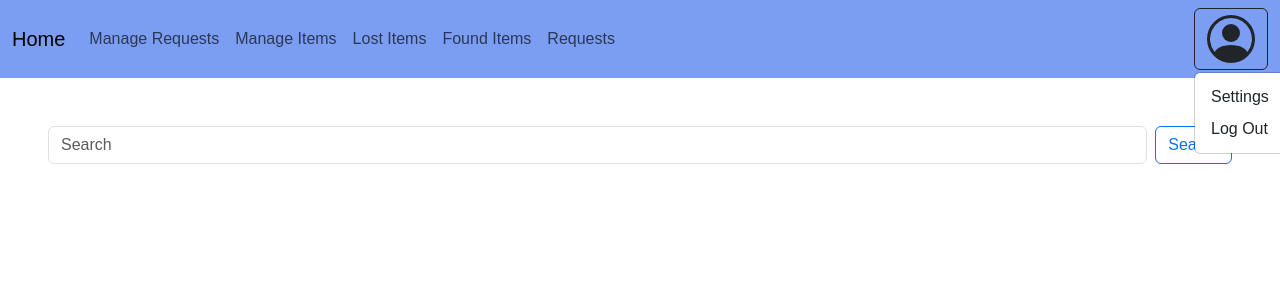
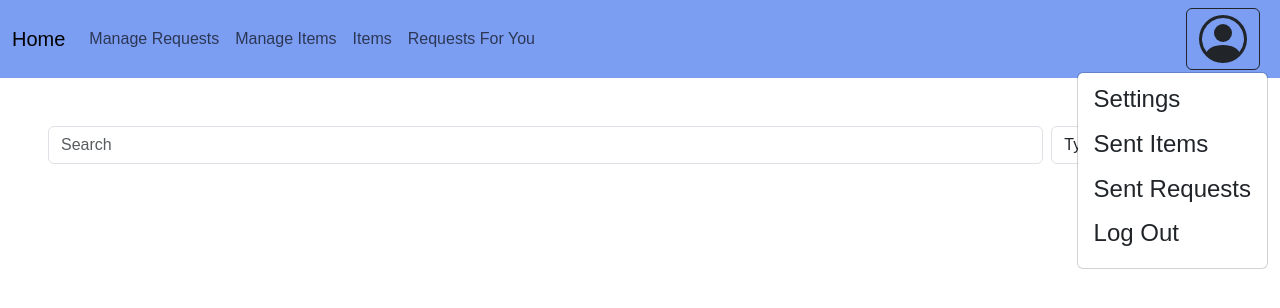
Before and after one commit to ritumaiti2009/CAC_Proj, a Flask app: page /requests in a window 1280 px wide, after a click that opens the changed part; the page is wider, and only the part inside the window is pictured. Shown: the top 308 px of that part. Run offline with Flask 3, Linux system fonts and the light colour scheme; the visitor is signed in with stand-in values (Sample User, id 1); data that the repository does not hold is empty; some web fonts are replaced.

Commit message:
Update self-format and searching

```diff
--- a/app.py
+++ b/app.py
@@ -151,14 +151,14 @@ def submit():
             """,
             (user_id, email, name, title, description, filepath, status),
         )
-        return alert("Report successfully submitted!", "/")
+        return alert("Report successfully submitted! (Must wait for approval)", "/")
     except:
         return alert("Unable to upload: Check inputs", "/", 400)
 
 
-# Handles displaying lost items
-@app.route("/lost", methods=["GET", "POST"])
-def lost():
+# Handles displaying items
+@app.route("/items", methods=["GET", "POST"])
+def items():
     # Default query
     query = """
             SELECT
@@ -168,80 +168,53 @@ def lost():
             items.image_path AS image_path,
             datetime(items.date_reported, 'localtime') AS date_reported,
             items.user_id AS poster_user_id,
+            items.status AS status,
             requests.user_id AS requester_user_id
             FROM items
             LEFT JOIN requests
             ON items.id = requests.item_id
-            WHERE items.status = 'lost' AND items.approved = true
+            WHERE items.approved = true
             """
+
+    params = []
+
+    # Check if is checking user's specific items
+    if request.args.get("user_specific") == "true":
+        query += " AND items.user_id = ?"
+        params.append(session.get("user_id"))
 
     # Search up specific posts
     if request.method == "POST":
         # Get keyword for querying
         keyword = request.form["keyword"]
+        status = request.form.get("status") or "o"
 
         try:
+            # Add search request to params
+            for i in range(2):
+                params.append(f"%{keyword}%")
+            params.append(f"%{status}%")
+
             items_list = run_sql(
                 f"""
                     {query}
-                      AND (items.title LIKE ? OR items.description LIKE ?)
+                      AND (items.title LIKE ? OR items.description LIKE ?) AND items.status LIKE ?
                       ORDER BY items.date_reported DESC
                       """,
-                (f"%{keyword}%", f"%{keyword}%"),
+                (params),
             )
         except:
             return alert("Failed to fetch items", "/", 500)
     else:
         try:
-            items_list = run_sql(f"{query} ORDER BY items.date_reported DESC")
+            if request.args.get("user_specific") == 'true':
+                items_list = run_sql(f"{query} ORDER BY items.date_reported DESC", (params))
+            else:
+                items_list = run_sql(f"{query} ORDER BY items.date_reported DESC")
         except:
             return alert("Failed to fetch items", "/", 500)
 
-    return render_template("items.html", item_type="Lost Items", items=items_list)
-
-
-# Handles displaying found items
-@app.route("/found", methods=["GET", "POST"])
-def found():
-    # Default query
-    query = """
-                SELECT
-                items.id AS id,
-                items.title AS title,
-                items.description AS description,
-                items.image_path AS image_path,
-                datetime(items.date_reported, 'localtime') AS date_reported,
-                items.user_id AS poster_user_id,
-                requests.user_id AS requester_user_id
-                FROM items
-                LEFT JOIN requests
-                ON items.id = requests.item_id
-                WHERE items.status = 'found' AND items.approved = true
-                """
-
-    # Search up specific posts
-    if request.method == "POST":
-        # Get keyword for querying
-        keyword = request.form["keyword"]
-
-        try:
-            items_list = run_sql(
-                f"""
-                      {query}
-                      AND (items.title LIKE ? OR items.description LIKE ?)
-                      ORDER BY items.date_reported DESC
-                      """,
-                (f"%{keyword}%", f"%{keyword}%"),
-            )
-        except:
-            return alert("Failed to fetch items", "/", 500)
-    else:
-        try:
-            items_list = run_sql(f"{query} ORDER BY items.date_reported DESC")
-        except:
-            return alert("Failed to fetch items", "/", 500)
-
-    return render_template("items.html", item_type="Found Items", items=items_list)
+    return render_template("items.html", items=items_list)
 
 
 # Allows user to file for information
@@ -269,14 +242,14 @@ def request_item(id):
                 """,
                 (user_id, id, message, filepath),
             )
-            return alert("Request successfully submitted!", "/")
+            return alert("Request successfully submitted! (Must wait for approval)", "/")
         except:
             return alert("Unable to upload: Check inputs", 400, "/")
     # Request form
     return render_template("request.html", item_id=id)
 
 
-# Lists requests for user
+# Lists sent requests of a user
 @app.route("/requests", methods=["GET", "POST"])
 @login_required
 def requests():
@@ -310,7 +283,7 @@ def requests():
 
     tail_search_query = """
                 AND (requests.message LIKE ? OR
-                items.title LIKE ? OR items.description LIKE ?)
+                items.title LIKE ? OR items.description LIKE ?) AND items.status LIKE ?
                 """
 
     date_order_query = "ORDER BY requests.date_requested DESC"
@@ -319,6 +292,7 @@ def requests():
     if request.method == "POST":
         # Get keyword for querying
         keyword = request.form["keyword"]
+        status = request.form.get("status") or "o"
 
         try:
             # Get all approved requests with contact info
@@ -335,6 +309,7 @@ def requests():
                     f"%{keyword}%",
                     f"%{keyword}%",
                     f"%{keyword}%",
+                    f"%{status}%"
                 ),
             )
 
@@ -352,7 +327,8 @@ def requests():
                         f"%{keyword}%",
                         f"%{keyword}%",
                         f"%{keyword}%",
-                    ),
+                        f"%{status}%"
+                    )
                 )
             )
         except:
@@ -384,7 +360,84 @@ def requests():
         except:
             return alert("Failed to fetch requests", "/", 500)
 
-    return render_template("requests.html", requests=requests_list)
+    return render_template("requests.html", requests=requests_list, for_user=False)
+
+
+# Lists requests for user
+@app.route("/requests_for", methods=["GET", "POST"])
+@login_required
+def requests_for():
+    # Queries variables
+    header_query = """
+                SELECT
+                requests.id AS id,
+                items.title AS title,
+                items.status AS item_status,
+                requests.message AS message,
+                datetime(requests.date_requested, 'localtime') AS date_requested,
+                requests.image_path AS image_path,
+                requests.status AS request_status,
+                users.email AS email,
+                COALESCE(users.preferred_name,
+                CONCAT(users.first_name, ' ', users.last_name))
+                AS name
+                """
+
+    tail_query = """
+                FROM requests
+                INNER JOIN items ON requests.item_id = items.id
+                INNER JOIN users ON requests.user_id = users.id
+                WHERE items.user_id = ?
+                """
+
+    tail_search_query = """
+                AND (requests.message LIKE ? OR
+                items.title LIKE ? OR items.description LIKE ?)
+                AND items.status LIKE ?
+                """
+
+    date_order_query = "ORDER BY requests.date_requested DESC"
+
+    # Search up specific posts
+    if request.method == "POST":
+        # Get keyword for querying
+        keyword = request.form["keyword"]
+        status = request.form.get("status") or "o"
+
+        try:
+            # Get all approved requests with contact info
+            requests_list = run_sql(
+                f"""
+                      {header_query}
+                      {tail_query}
+                      {tail_search_query}
+                      {date_order_query}
+                      """,
+                (
+                    session.get("user_id"),
+                    f"%{keyword}%",
+                    f"%{keyword}%",
+                    f"%{keyword}%",
+                    f"%{status}%"
+                ),
+            )
+        except:
+            return alert("Failed to fetch requests", "/", 500)
+    else:
+        try:
+            # Get all approved requests with contact info
+            requests_list = run_sql(
+                f"""
+                      {header_query}
+                      {tail_query}
+                      {date_order_query}
+                      """,
+                (session.get("user_id"),),
+            )
+        except:
+            return alert("Failed to fetch requests", "/", 500)
+
+    return render_template("requests.html", requests=requests_list, for_user=True)
 
 
 # Handles management of posts for admin
@@ -403,17 +456,18 @@ def manage_items():
     if request.method == "POST":
         # Get keyword for querying
         keyword = request.form["keyword"]
+        status = request.form.get("status") or "o"
 
         try:
             items_list = run_sql(
                 f"""
                       {query}
-                      FROM items WHERE title LIKE ? OR description LIKE ?
+                      WHERE (title LIKE ? OR description LIKE ?) AND status LIKE ?
                       ORDER BY items.date_reported DESC
                       """,
-                (f"%{keyword}%", f"%{keyword}%"),
+                (f"%{keyword}%", f"%{keyword}%", f"%{status}%")
             )
-        except:
+        except Exception as e:
             return alert("Failed to fetch items", "/", 500)
     else:
         try:
@@ -433,7 +487,7 @@ def approve_item(id):
         run_sql("UPDATE items SET approved = true WHERE id = ?", (id,))
     except:
         return alert("Failed to update", "/manage_items", 500)
-    return alert("Successfully approved item!", "/login")
+    return alert("Successfully approved item!", "/manage_items")
 
 
 # Delete submission
@@ -483,16 +537,18 @@ def manage_requests():
     if request.method == "POST":
         # Get keyword for querying
         keyword = request.form["keyword"]
+        status = request.form.get("status") or "o"
 
         try:
             request_list = run_sql(
                 f"""
                     {query}
-                    WHERE requests.message LIKE ? OR
-                    items.title LIKE ? OR items.description LIKE ?
+                    WHERE (requests.message LIKE ? OR
+                    items.title LIKE ? OR items.description LIKE ?)
+                    AND items.status LIKE ?
                     ORDER BY requests.date_requested DESC
                     """,
-                (f"%{keyword}%", f"%{keyword}%", f"%{keyword}%"),
+                (f"%{keyword}%", f"%{keyword}%", f"%{keyword}%", f"%{status}%")
             )
         except:
             return alert("Failed to fetch requests", "/", 500)
@@ -508,7 +564,6 @@ def manage_requests():
 # Approve request
 @app.route("/approve_request/<int:id>", methods=["POST"])
 @login_required
-@admin_required
 def approve_request(id):
     try:
         run_sql("UPDATE requests SET status = 'approved' WHERE id = ?", (id,))
@@ -520,7 +575,6 @@ def approve_request(id):
 # Reject request
 @app.route("/reject_request/<int:id>", methods=["POST"])
 @login_required
-@admin_required
 def reject_request(id):
     try:
         run_sql("UPDATE requests SET status = 'rejected' WHERE id = ?", (id,))
--- a/static/style.css
+++ b/static/style.css
@@ -1,5 +1,5 @@
 .card {
-    width: 300px;
+    width: 340px;
 }
 
 .card-form {
@@ -9,6 +9,10 @@
 
 .navbar {
     background-color: rgb(123, 157, 242);
+}
+
+.status-box {
+    width: 20px;
 }
 
 body {
@@ -25,8 +29,21 @@ span {
     display: inline-block;
 }
 
-@media (min-width: 768px) {
+@media (max-width: 768px) {
     .card {
         width: 400px;
     }
 }
+
+@media (max-width: 420px) {
+    .card {
+        width: 300px;
+    }
+}
+
+@media (prefers-reduced-motion: reduce) {
+    * {
+        animation: none !important;
+        transition: none !important;
+    }
+}
--- a/templates/items.html
+++ b/templates/items.html
@@ -1,10 +1,13 @@
 {% extends "list_layout.html" %}
-{% block title %}item_type{% endblock %}
+{% block title %}Items{% endblock %}
 {% block card %}
     {% for item in items %}
         <div class="card m-2">
             <div class="card-body">
                 <ul class="list-group list-group-flush">
+                    <li class="list-group-item">
+                        <h5 class="card-header {% if item['status'] == 'lost' %} bg-warning {% else %} bg-info {% endif %}">{{ item["status"] }}</h5>
+                    </li>
                     {% if item["image_path"] %}
                         <li class="list-group-item">
                             <img class="card-img-top"
--- a/templates/layout.html
+++ b/templates/layout.html
@@ -41,10 +41,9 @@
                                 <a class="nav-link" href="/manage_requests">Manage Requests</a>
                                 <a class="nav-link" href="/manage_items">Manage Items</a>
                             {% endif %}
-                            <a class="nav-link" href="/lost">Lost Items</a>
-                            <a class="nav-link" href="/found">Found Items</a>
+                            <a class="nav-link" href="/items">Items</a>
                             {% if session.get("user") %}
-                                <a class="nav-link" href="/requests">Requests</a>
+                                <a class="nav-link" href="/requests_for">Requests For You</a>
                             {% else %}
                                 <a class="nav-link" href="/login">Log In</a>
                             {% endif %}
@@ -52,7 +51,7 @@
                     </div>
                     {% if session.get("user") %}
                         <div class="dropdown">
-                            <button class="btn dropdown_toggle"
+                            <button class="btn dropdown_toggle me-2"
                                     type="button"
                                     data-bs-toggle="dropdown"
                                     aria-expanded="false">
@@ -66,10 +65,18 @@
                                     <path fill-rule="evenodd" d="M0 8a8 8 0 1 1 16 0A8 8 0 0 1 0 8m8-7a7 7 0 0 0-5.468 11.37C3.242 11.226 4.805 10 8 10s4.757 1.225 5.468 2.37A7 7 0 0 0 8 1" />
                                 </svg>
                             </button>
-                            <ul class="dropdown-menu">
+                            <ul class="dropdown-menu dropdown-menu-end">
                                 <li>
-                                    <a class="dropdown-item" href="/setting">Settings</a>
-                                    <a class="dropdown-item" href="/logout">Log Out</a>
+                                    <h4><a class="dropdown-item" href="/setting">Settings</a></h4>
+                                </li>
+                                <li>
+                                    <h4><a class="dropdown-item" href="/items?user_specific=true">Sent Items</a></h4>
+                                </li>
+                                <li>
+                                    <h4><a class="dropdown-item" href="/requests">Sent Requests</a></h4>
+                                </li>
+                                <li>
+                                    <h4><a class="dropdown-item" href="/logout">Log Out</a></h4>
                                 </li>
                             </ul>
                         </div>
--- a/templates/list_layout.html
+++ b/templates/list_layout.html
@@ -1,18 +1,24 @@
 {% extends "layout.html" %}
 {% block main %}
     <div class="m-5">
-        <form method="post">
+        <form method="post" id="searchForm">
             <div class="col-auto d-flex">
                 <input type="text"
-                       class="form-control me-2"
+                       class="form-control me-2 flex-grow-1"
                        id="searchInput"
                        name="keyword"
                        placeholder="Search">
+                <select class="form-select me-2 w-auto flex-shrink-0 status-box" name="status" id="select">
+                    <option selected disabled>Type</option>
+                    <option value="o">Both</option>
+                    <option value="lost">Lost</option>
+                    <option value="found">Found</option>
+                </select>
                 <button class="btn btn-outline-primary" type="submit">Search</button>
             </div>
         </form>
     </div>
-    <div class="d-flex flex-wrap">
+    <div class="d-flex flex-wrap justify-content-between">
         {% block card %}{% endblock %}
     </div>
     <script>
--- a/templates/manage_item.html
+++ b/templates/manage_item.html
@@ -82,6 +82,10 @@
                                         <div class="modal-body">Are you sure you want to delete this item? (This is permanent)</div>
                                         <div class="modal-footer">
                                             <button type="submit" class="btn btn-danger">Confirm Delete</button>
+                                            <button type="button"
+                                            class="btn btn-secondary"
+                                            data-bs-dismiss="modal"
+                                            aria-label="Close">Close</button>
                                         </div>
                                     </div>
                                 </div>
--- a/templates/requests.html
+++ b/templates/requests.html
@@ -36,6 +36,20 @@
                             <h5 class="card-text">{{ request["name"] }}</h5>
                         </li>
                     {% endif %}
+                    {% if for_user %}
+                        {% if request["request_status"] == "pending" %}
+                            <li class="list-group-item d-flex gap-2">
+                                <form method="post"
+                                    action="{{ url_for('approve_request', id=request['id']) }}">
+                                    <button class="btn btn-outline-success" type="submit">Approve</button>
+                                </form>
+                                <form method="post"
+                                    action="{{ url_for('reject_request', id=request['id']) }}">
+                                    <button class="btn btn-outline-danger" type="submit">Reject</button>
+                                </form>
+                            </li>
+                        {% endif %}
+                    {% endif %}
                 </ul>
             </div>
         </div>
```
Also changed, not shown: templates/settings.html (+12 -10 lines).
